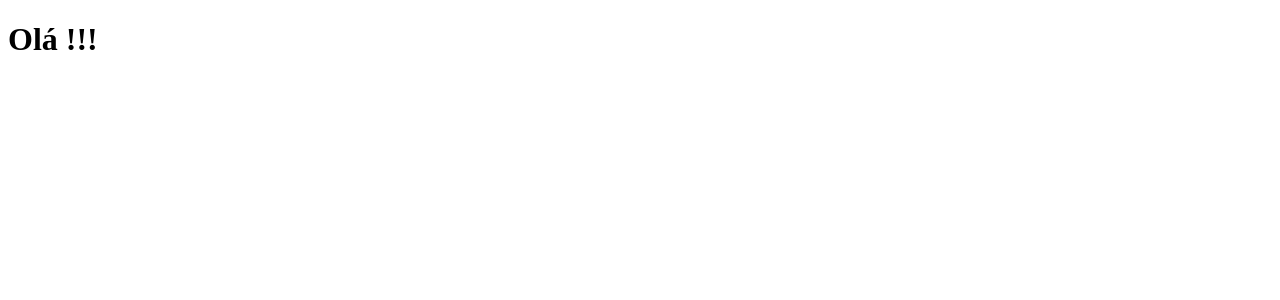
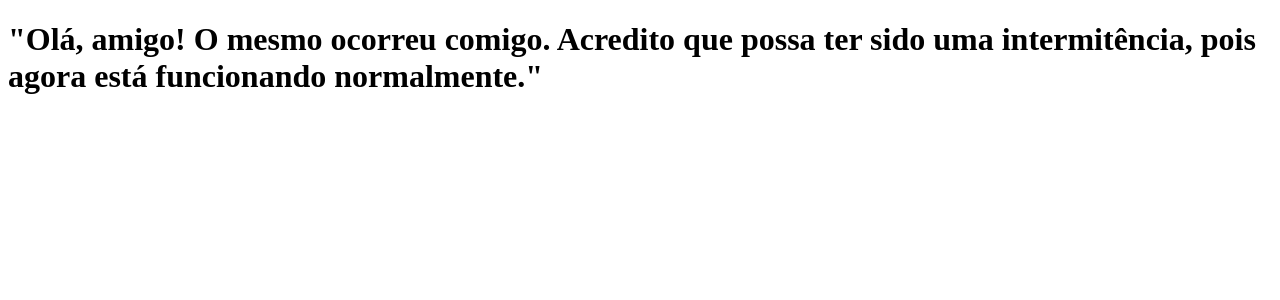
Before and after one commit to filipe342/clone-tabnews, a Next.js app: page / in a window 1280 px wide. Shown: the top 300 px of the page. Built offline with nearby package versions, Linux system fonts and the light colour scheme.

Commit message:
mofificar a frase

```diff
--- a/pages/index.js
+++ b/pages/index.js
@@ -1,5 +1,5 @@
 function Home() {
-    return <h1>Olá !!!</h1>
+    return <h1>"Olá, amigo! O mesmo ocorreu comigo. Acredito que possa ter sido uma intermitência, pois agora está funcionando normalmente."</h1>
 }
 
 export default Home;
```
